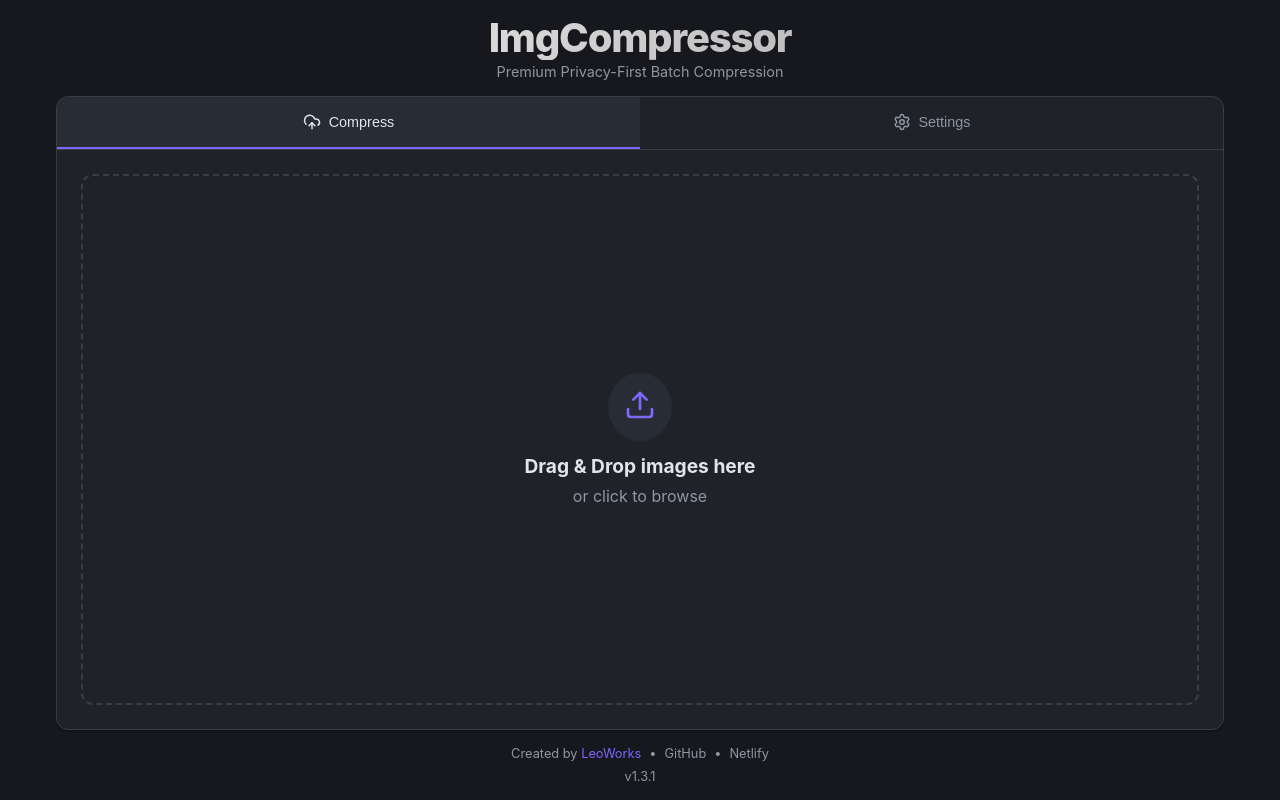
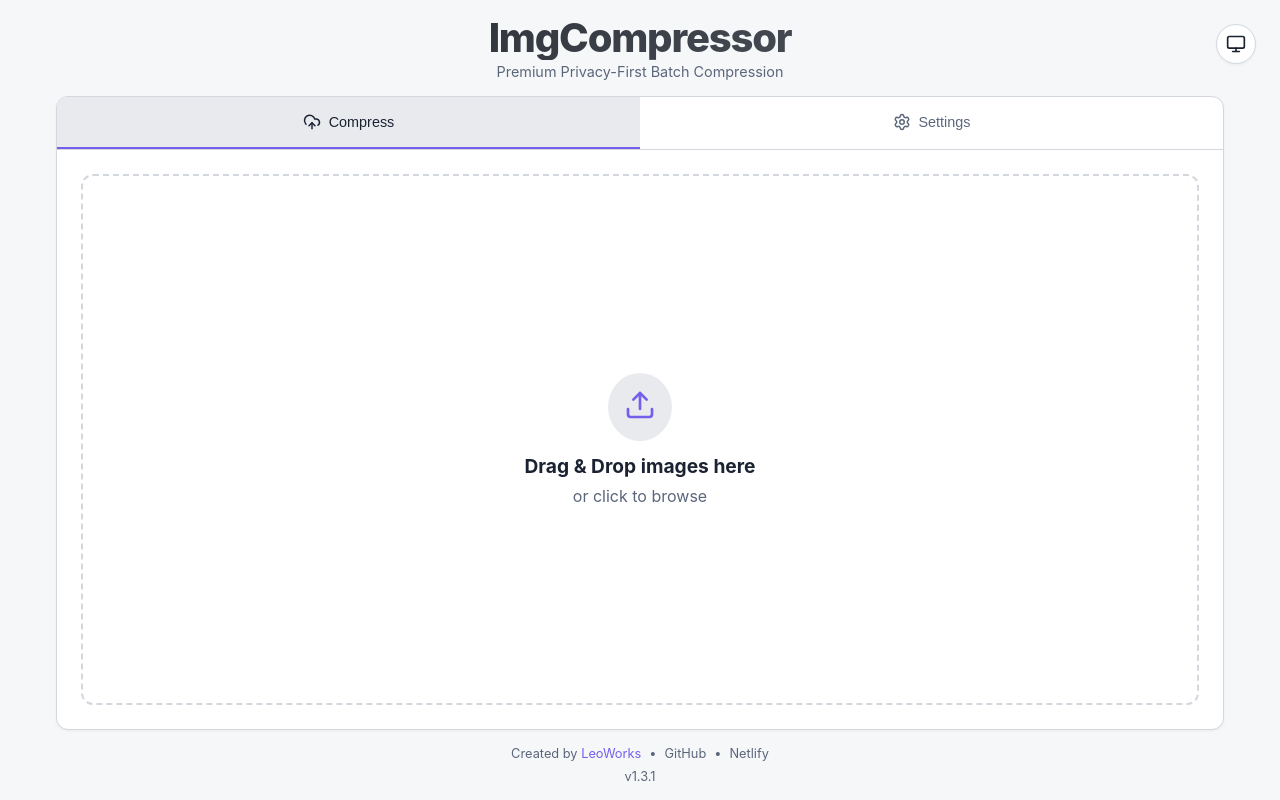
Before and after one commit to rQC2Qm7p7U/image-compressor, a React (Vite) app: page / in a window 1280 px wide. Built offline with nearby package versions, Linux system fonts and the light colour scheme.

Commit message:
feat: implement light/dark/system theme toggle with FOUC prevention

```diff
--- a/index.html
+++ b/index.html
@@ -5,6 +5,22 @@
     <link rel="icon" type="image/svg+xml" href="/vite.svg" />
     <meta name="viewport" content="width=device-width, initial-scale=1.0" />
     <title>image-compressor</title>
+    <script>
+      (function() {
+        try {
+          var savedTheme = localStorage.getItem('theme-preference') || 'system';
+          var isDark = false;
+          if (savedTheme === 'dark') {
+            isDark = true;
+          } else if (savedTheme === 'system') {
+            isDark = window.matchMedia('(prefers-color-scheme: dark)').matches;
+          }
+          if (!isDark) {
+            document.documentElement.setAttribute('data-theme', 'light');
+          }
+        } catch (e) {}
+      })();
+    </script>
   </head>
   <body>
     <div id="root"></div>
--- a/src/App.tsx
+++ b/src/App.tsx
@@ -5,15 +5,19 @@ import { CloudUpload, Settings } from 'lucide-react';
 import { TabButton } from './components/TabButton';
 import { AppFooter } from './components/AppFooter';
 import { ToastProvider } from './components/Toast';
+import { ThemeProvider } from './components/ThemeContext';
+import { ThemeToggle } from './components/ThemeToggle';
 
 function App() {
   const [activeTab, setActiveTab] = useState<'import' | 'settings'>('import');
 
   return (
-    <ToastProvider>
-      <div className="container app-layout">
-        <header className="app-header">
-          <h1 className="app-title">ImgCompressor</h1>
+    <ThemeProvider>
+      <ToastProvider>
+        <div className="container app-layout">
+          <ThemeToggle />
+          <header className="app-header">
+            <h1 className="app-title">ImgCompressor</h1>
           <p className="app-subtitle">Premium Privacy-First Batch Compression</p>
         </header>
 
@@ -41,7 +45,8 @@ function App() {
 
         <AppFooter />
       </div>
-    </ToastProvider>
+      </ToastProvider>
+    </ThemeProvider>
   );
 }
 
--- a/src/components/AppFooter.tsx
+++ b/src/components/AppFooter.tsx
@@ -2,8 +2,8 @@ import React from 'react';
 import { useRegisterSW } from 'virtual:pwa-register/react';
 
 const LINKS = {
-    portfolio: 'https://kwork.ru/user/leoworks',
-    github: 'https://github.com/rQC2Qm7p7U/image-compressor',
+    portfolio: 'https://www.linkedin.com/in/leoshw',
+    github: 'https://github.com/rQC2Qm7p7U',
     netlify: 'https://image-compressor-leoworks.netlify.app',
 } as const;
 
--- /dev/null
+++ b/src/components/ThemeContext.tsx
@@ -0,0 +1,78 @@
+import React, { createContext, useContext, useEffect, useState } from 'react';
+
+export type ThemeMode = 'light' | 'dark' | 'system';
+
+interface ThemeContextType {
+    theme: ThemeMode;
+    resolvedTheme: 'light' | 'dark';
+    setTheme: (theme: ThemeMode) => void;
+}
+
+const ThemeContext = createContext<ThemeContextType | undefined>(undefined);
+
+const STORAGE_KEY = 'theme-preference';
+
+export const ThemeProvider: React.FC<{ children: React.ReactNode }> = ({ children }) => {
+    const [theme, setThemeState] = useState<ThemeMode>(() => {
+        try {
+            return (localStorage.getItem(STORAGE_KEY) as ThemeMode) || 'system';
+        } catch {
+            return 'system';
+        }
+    });
+
+    const [resolvedTheme, setResolvedTheme] = useState<'light' | 'dark'>('dark');
+
+    const updateResolvedTheme = (mode: ThemeMode) => {
+        if (mode === 'system') {
+            const isDark = window.matchMedia('(prefers-color-scheme: dark)').matches;
+            setResolvedTheme(isDark ? 'dark' : 'light');
+        } else {
+            setResolvedTheme(mode);
+        }
+    };
+
+    const setTheme = (newTheme: ThemeMode) => {
+        setThemeState(newTheme);
+        try {
+            localStorage.setItem(STORAGE_KEY, newTheme);
+        } catch {}
+    };
+
+    // Apply theme to document
+    useEffect(() => {
+        const root = document.documentElement;
+        if (resolvedTheme === 'light') {
+            root.setAttribute('data-theme', 'light');
+        } else {
+            root.removeAttribute('data-theme'); // default is dark
+        }
+    }, [resolvedTheme]);
+
+    // Handle system theme changes
+    useEffect(() => {
+        updateResolvedTheme(theme);
+
+        if (theme !== 'system') return;
+
+        const mediaQuery = window.matchMedia('(prefers-color-scheme: dark)');
+        const handleChange = () => updateResolvedTheme('system');
+
+        mediaQuery.addEventListener('change', handleChange);
+        return () => mediaQuery.removeEventListener('change', handleChange);
+    }, [theme]);
+
+    return (
+        <ThemeContext.Provider value={{ theme, resolvedTheme, setTheme }}>
+            {children}
+        </ThemeContext.Provider>
+    );
+};
+
+export const useTheme = () => {
+    const context = useContext(ThemeContext);
+    if (!context) {
+        throw new Error('useTheme must be used within ThemeProvider');
+    }
+    return context;
+};
--- /dev/null
+++ b/src/components/ThemeToggle.tsx
@@ -0,0 +1,45 @@
+import React from 'react';
+import { useTheme } from './ThemeContext';
+import { Sun, Moon, Monitor } from 'lucide-react';
+
+export const ThemeToggle: React.FC = () => {
+    const { theme, setTheme } = useTheme();
+
+    const cycleTheme = () => {
+        if (theme === 'light') setTheme('dark');
+        else if (theme === 'dark') setTheme('system');
+        else setTheme('light');
+    };
+
+    const getIcon = () => {
+        switch (theme) {
+            case 'light':
+                return <Sun size={20} className="theme-toggle-icon" />;
+            case 'dark':
+                return <Moon size={20} className="theme-toggle-icon" />;
+            case 'system':
+                return <Monitor size={20} className="theme-toggle-icon" />;
+        }
+    };
+
+    const getTitle = () => {
+        switch (theme) {
+            case 'light': return 'Светлая тема (Нажмите, чтобы переключить на Темную)';
+            case 'dark': return 'Темная тема (Нажмите, чтобы переключить на Системную)';
+            case 'system': return 'Системная тема (Нажмите, чтобы переключить на Светлую)';
+        }
+    };
+
+    return (
+        <button
+            className="theme-toggle-btn"
+            onClick={cycleTheme}
+            title={getTitle()}
+            aria-label="Переключить тему"
+        >
+            <div className={`theme-toggle-inner ${theme}`}>
+                {getIcon()}
+            </div>
+        </button>
+    );
+};
--- a/src/index.css
+++ b/src/index.css
@@ -31,6 +31,29 @@
 
   --shadow-sm: 0 1px 2px rgba(0, 0, 0, 0.3);
   --shadow-lg: 0 10px 30px rgba(0, 0, 0, 0.5);
+}
+
+[data-theme='light'] {
+  --color-bg: 220 20% 97%;
+  /* #f4f6f8 */
+  --color-bg-card: 0 0% 100%;
+  /* #ffffff */
+  --color-bg-hover: 220 15% 92%;
+  /* #e8eaed */
+
+  --color-primary: 250 80% 65%;
+  --color-primary-hover: 250 80% 60%;
+
+  --color-text: 220 30% 15%;
+  /* #1b1e24 */
+  --color-text-dim: 220 15% 42%;
+  /* #5c616b */
+
+  --color-border: 220 15% 85%;
+  /* #d1d4d8 */
+
+  --shadow-sm: 0 1px 3px rgba(0, 0, 0, 0.05);
+  --shadow-lg: 0 10px 30px rgba(0, 0, 0, 0.08);
 }
 
 * {
@@ -182,6 +205,60 @@ input[type="range"] {
    App Layout
    ============================================= */
 
+/* Theme Toggle Button */
+.theme-toggle-btn {
+  position: absolute;
+  top: 1.5rem;
+  right: 1.5rem;
+  background: hsl(var(--color-bg-card));
+  border: 1px solid hsl(var(--color-border));
+  color: hsl(var(--color-text));
+  width: 40px;
+  height: 40px;
+  border-radius: 50%;
+  display: flex;
+  align-items: center;
+  justify-content: center;
+  cursor: pointer;
+  box-shadow: var(--shadow-sm);
+  transition: all 0.3s cubic-bezier(0.4, 0, 0.2, 1);
+  z-index: 100;
+}
+
+.theme-toggle-btn:hover {
+  background: hsl(var(--color-bg-hover));
+  transform: scale(1.05);
+  box-shadow: var(--shadow-lg);
+  color: hsl(var(--color-primary));
+}
+
+.theme-toggle-inner {
+  display: flex;
+  align-items: center;
+  justify-content: center;
+}
+
+/* Add a slow spin to sun and small rock to moon */
+@keyframes tilt-shaking {
+  0% { transform: rotate(0deg); }
+  25% { transform: rotate(5deg); }
+  50% { transform: rotate(0deg); }
+  75% { transform: rotate(-5deg); }
+  100% { transform: rotate(0deg); }
+}
+
+@keyframes slow-spin {
+  100% { transform: rotate(360deg); }
+}
+
+.theme-toggle-inner.light .lucide-sun {
+  animation: slow-spin 8s linear infinite;
+}
+
+.theme-toggle-inner.dark .lucide-moon {
+  animation: tilt-shaking 2s ease-in-out infinite;
+}
+
 .app-layout {
   height: 100vh;
   display: flex;
@@ -208,6 +285,13 @@ input[type="range"] {
   background-clip: text;
   -webkit-text-fill-color: transparent;
   margin: 0;
+}
+
+[data-theme='light'] .app-title {
+  background: linear-gradient(135deg, #1b1e24 0%, #5c616b 100%);
+  -webkit-background-clip: text;
+  background-clip: text;
+  -webkit-text-fill-color: transparent;
 }
 
 .app-subtitle {
@@ -265,11 +349,20 @@ input[type="range"] {
 
 .tab-btn__badge {
   background: hsl(var(--color-primary));
-  color: black;
+  color: white;
   font-size: 0.7rem;
   padding: 2px 6px;
   border-radius: 10px;
   font-weight: 700;
+}
+
+[data-theme='light'] .tab-btn__badge {
+  color: white;
+}
+
+/* Original dark mode was black, let's keep black for dark mode, white for light mode for contrast */
+:root:not([data-theme='light']) .tab-btn__badge {
+  color: black;
 }
 
 /* =============================================
@@ -626,7 +719,7 @@ input[type="range"] {
 
 .update-btn {
   background: hsl(var(--color-primary));
-  color: black;
+  color: white;
   border: none;
   padding: 2px 8px;
   border-radius: 6px;
@@ -637,6 +730,10 @@ input[type="range"] {
   box-shadow: 0 2px 4px rgba(0, 0, 0, 0.2);
 }
 
+:root:not([data-theme='light']) .update-btn {
+  color: black;
+}
+
 .update-btn:hover {
   opacity: 0.9;
 }
```
